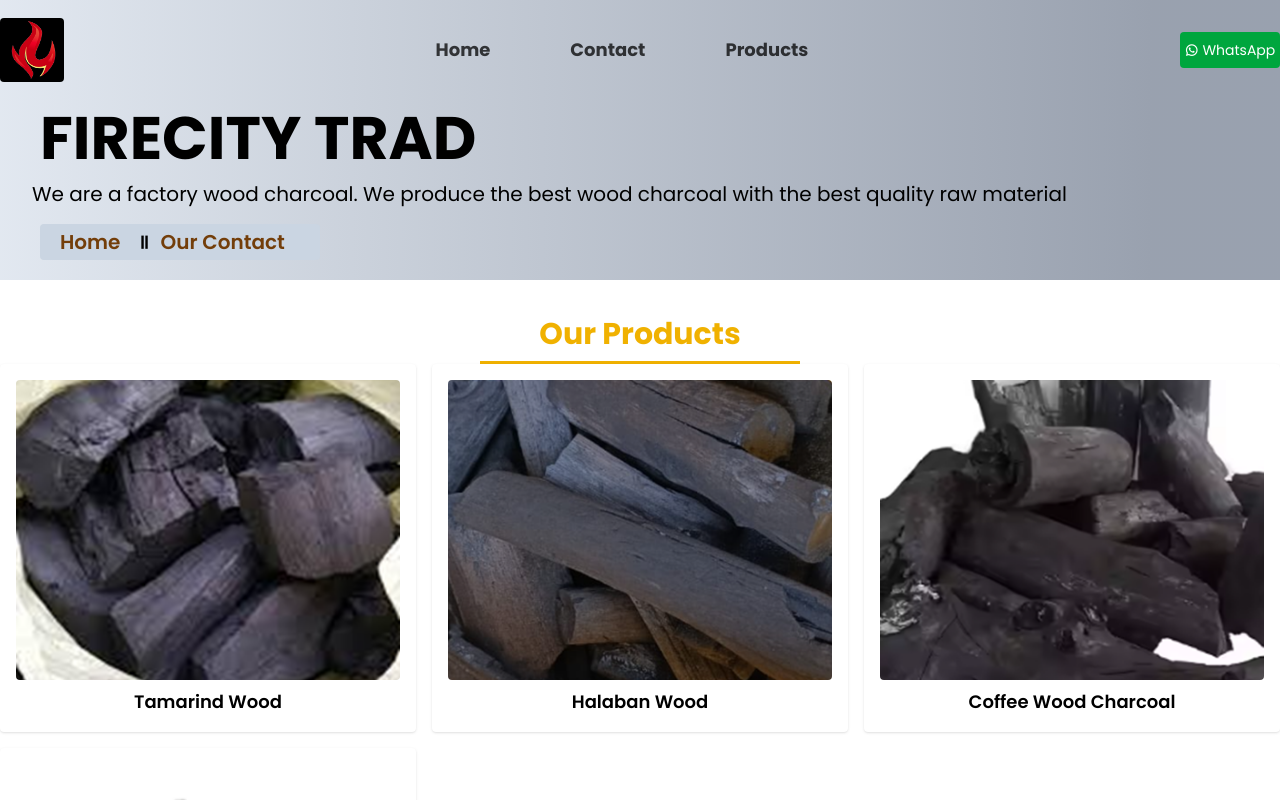
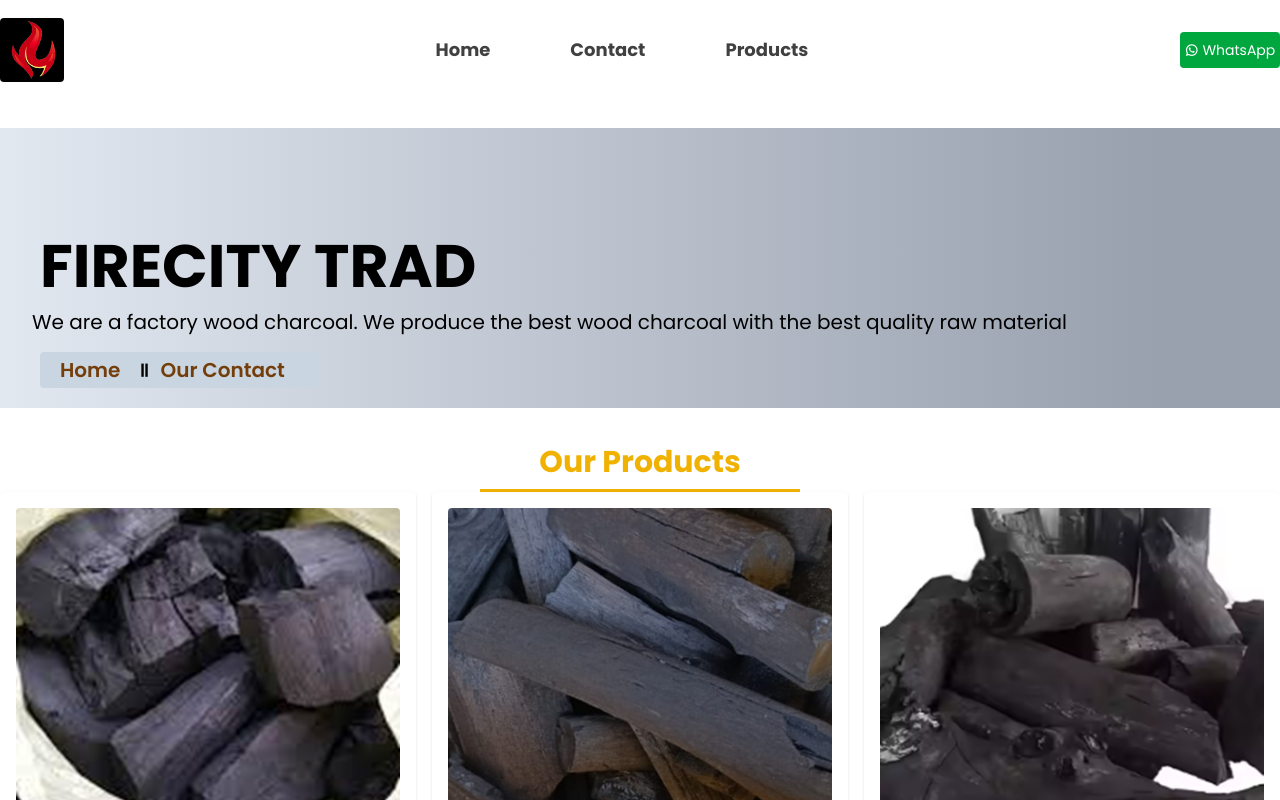
Before and after one commit to hilalhamdh/charcoalpremium, a React (Vite) app: page /product in a window 1280 px wide. Shown: the top 800 px of the page. Built offline with nearby package versions, Linux system fonts and the light colour scheme.

Commit message:
upload file.txt

```diff
--- a/src/components/Contact.jsx
+++ b/src/components/Contact.jsx
@@ -9,7 +9,7 @@
     <>
       <NavbarPages />
       <div className="homepage pb-10">
-        <div className="container mx-auto px-4 ">
+        <div className="container mx-auto px-4 items-center pt-18  md:pt-32 ">
           <div className=" bg-gradient-to-r from-slate-200 to-gray-400 to-90% h-60 md:h-70 pt-3  ">
             <p className="text-2xl  md:text-6xl font-bold mx-4 md:mx-10 pt-16 md:pt-24 pb-2  ">
               FIRECITY TRAD
--- a/src/components/Product.jsx
+++ b/src/components/Product.jsx
@@ -9,7 +9,7 @@
       <NavbarPages />
       <div className="product pb-10 ">
         <div className="container mx-auto  ">
-          <div className=" items-center ">
+          <div className=" items-center pt-18  md:pt-32">
             <div className=" bg-gradient-to-r from-slate-200 to-gray-400 to-90% h-60 md:h-70 pt-3  ">
               <p className="text-2xl  md:text-6xl font-bold mx-4 md:mx-10 pt-16 md:pt-24 pb-2  ">
                 FIRECITY TRAD
```
